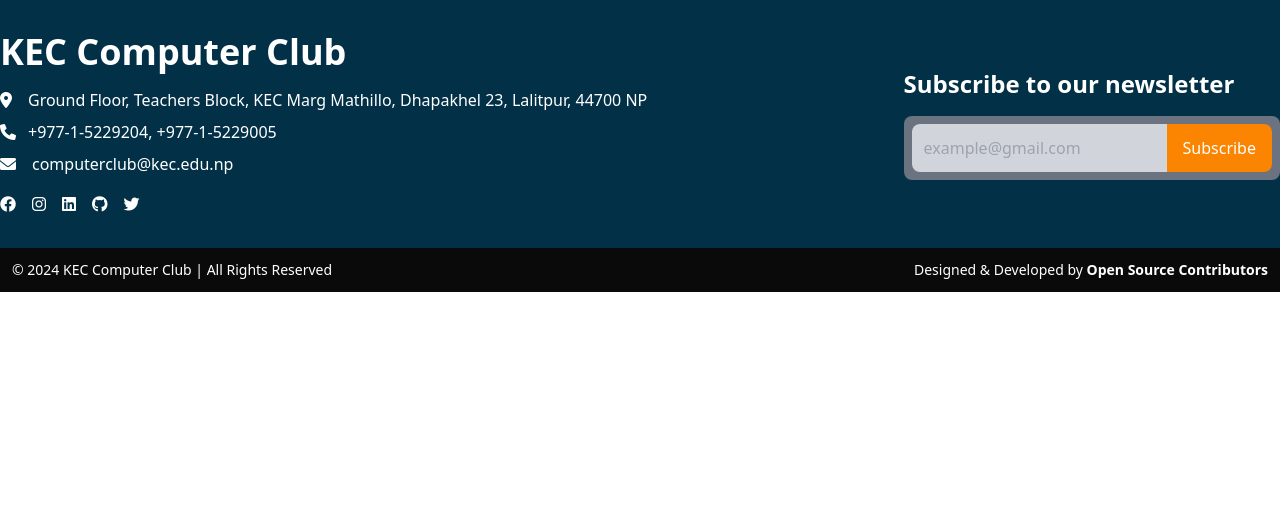
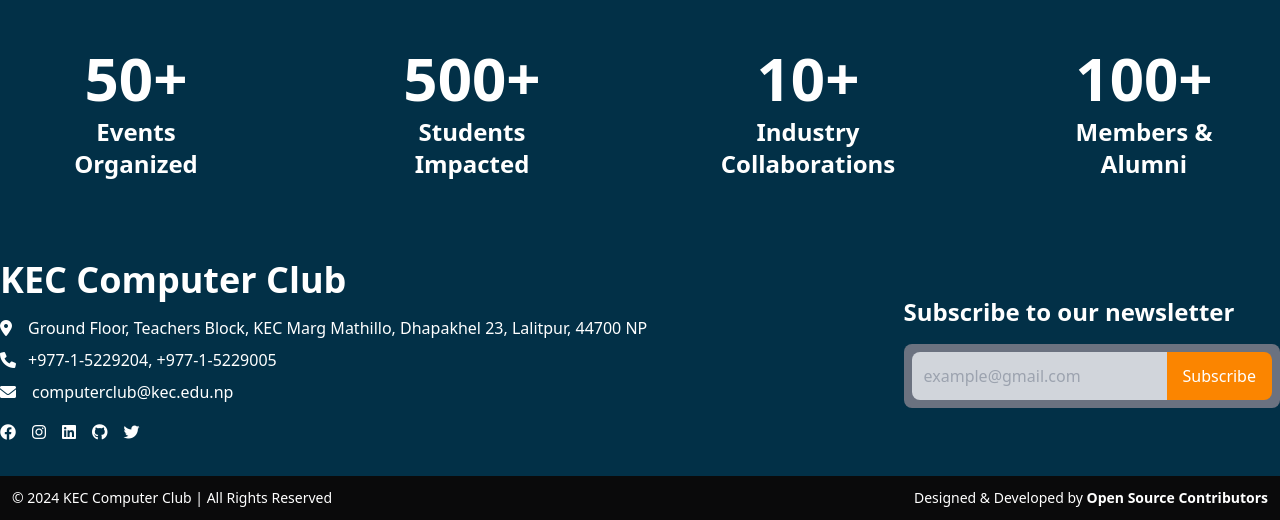
Before and after one commit to computerclubkec/computerclubkec.github.io, a Jekyll site: the page built from index.markdown, in a window 1280 px wide. Shown: the part 562-1082 px from the top of the page. Built offline with Jekyll 4.4.1, drawn with Linux system fonts in a browser that asks for light colours; nearby versions of some CDN libraries; before the commit the page ends 900 px from its top, so only the background shows below that.

Commit message:
feat: Add metrics bar

```diff
--- a/_layouts/home.html
+++ b/_layouts/home.html
@@ -20,24 +20,35 @@
     <!-- Club Banner Starts Here -->
     <section id="club-banner">
       <div class="relative text-center">
-      <img src="/assets/images/banner.png" alt="KEC Computer Club Banner"
-        class="w-full h-[45vh] sm:h-[50vh] object-cover" />
+        <img
+          src="/assets/images/banner.png"
+          alt="KEC Computer Club Banner"
+          class="w-full h-[45vh] sm:h-[50vh] object-cover"
+        />
         <div class="absolute inset-0 bg-black opacity-55"></div>
-      <div class="absolute inset-0 flex flex-col items-center justify-center text-center text-white px-4 md:px-20"
-        style="color: {{site.text-colors.base-white}}">
+        <div
+          class="absolute inset-0 flex flex-col items-center justify-center text-center text-white px-4 md:px-20"
+          style="color: {{site.text-colors.base-white}}"
+        >
           <h2
-          class="text-2xl sm:text-4xl md:text-5xl lg:text-6xl font-bold drop-shadow-[0_0px_3.5px_rgba(250,250,250,0.6)]">
+            class="text-2xl sm:text-4xl md:text-5xl lg:text-6xl font-bold drop-shadow-[0_0px_3.5px_rgba(250,250,250,0.6)]"
+          >
             Kantipur Engineering College
           </h2>
           <h2
-          class="text-2xl sm:text-4xl md:text-5xl lg:text-6xl font-bold drop-shadow-[0_0px_3.5px_rgba(250,250,250,0.6)]">
+            class="text-2xl sm:text-4xl md:text-5xl lg:text-6xl font-bold drop-shadow-[0_0px_3.5px_rgba(250,250,250,0.6)]"
+          >
             Computer Club
           </h2>
-        <p class="mt-4 sm:mt-6 text-[10px] sm:text-base md:text-lg lg:text-xl">
+          <p
+            class="mt-4 sm:mt-6 text-[10px] sm:text-base md:text-lg lg:text-xl"
+          >
             {{page.banner-description}}
           </p>
-        <a href="/about"
-          class="mt-4 sm:mt-6 focus:outline-none text-white bg-[{{site.bg-colors.orange-button}}] hover:bg-[{{site.bg-colors.orange-button}}]/80 focus:ring-4 focus:ring-yellow-300 font-medium rounded-lg text-xs sm:text-sm md:text-base lg:text-lg px-4 sm:px-6 py-2 sm:py-3 dark:focus:ring-yellow-900">
+          <a
+            href="/about"
+            class="mt-4 sm:mt-6 focus:outline-none text-white bg-[{{site.bg-colors.orange-button}}] hover:bg-[{{site.bg-colors.orange-button}}]/80 focus:ring-4 focus:ring-yellow-300 font-medium rounded-lg text-xs sm:text-sm md:text-base lg:text-lg px-4 sm:px-6 py-2 sm:py-3 dark:focus:ring-yellow-900"
+          >
             Find out more
           </a>
         </div>
@@ -45,6 +56,31 @@
     </section>
     <!-- Club Banner Ends Here -->
 
+    <!-- Metrics Banner Starts Here -->
+    <div
+      class="w-full p-12 bg-[{{site.bg-colors.darkBlue}}] grid grid-cols-1 md:grid-cols-2 lg:grid-cols-4 justify-center gap-10 md:gap-40"
+    >
+      <div class="text-center text-[{{site.text-colors.white}}]">
+        <div class="text-6xl font-bold font-montserrat mb-2">50+</div>
+        <div class="text-2xl font-bold font-inter">Events Organized</div>
+      </div>
+
+      <div class="text-center text-[{{site.text-colors.white}}]">
+        <div class="text-6xl font-bold font-montserrat mb-2">500+</div>
+        <div class="text-2xl font-bold font-inter">Students Impacted</div>
+      </div>
+
+      <div class="text-center text-[{{site.text-colors.white}}]">
+        <div class="text-6xl font-bold font-montserrat mb-2">10+</div>
+        <div class="text-2xl font-bold font-inter">Industry Collaborations</div>
+      </div>
+
+      <div class="text-center text-[{{site.text-colors.white}}]">
+        <div class="text-6xl font-bold font-montserrat mb-2">100+</div>
+        <div class="text-2xl font-bold font-inter">Members & Alumni</div>
+      </div>
+    </div>
+    <!-- Metrics Banner Ends Here -->
 
     {% include footer.html %}
     <script src="{{ '/assets/js/main.js' | relative_url }}"></script>
```
Lines whose indentation alone changed are shown as unchanged.
